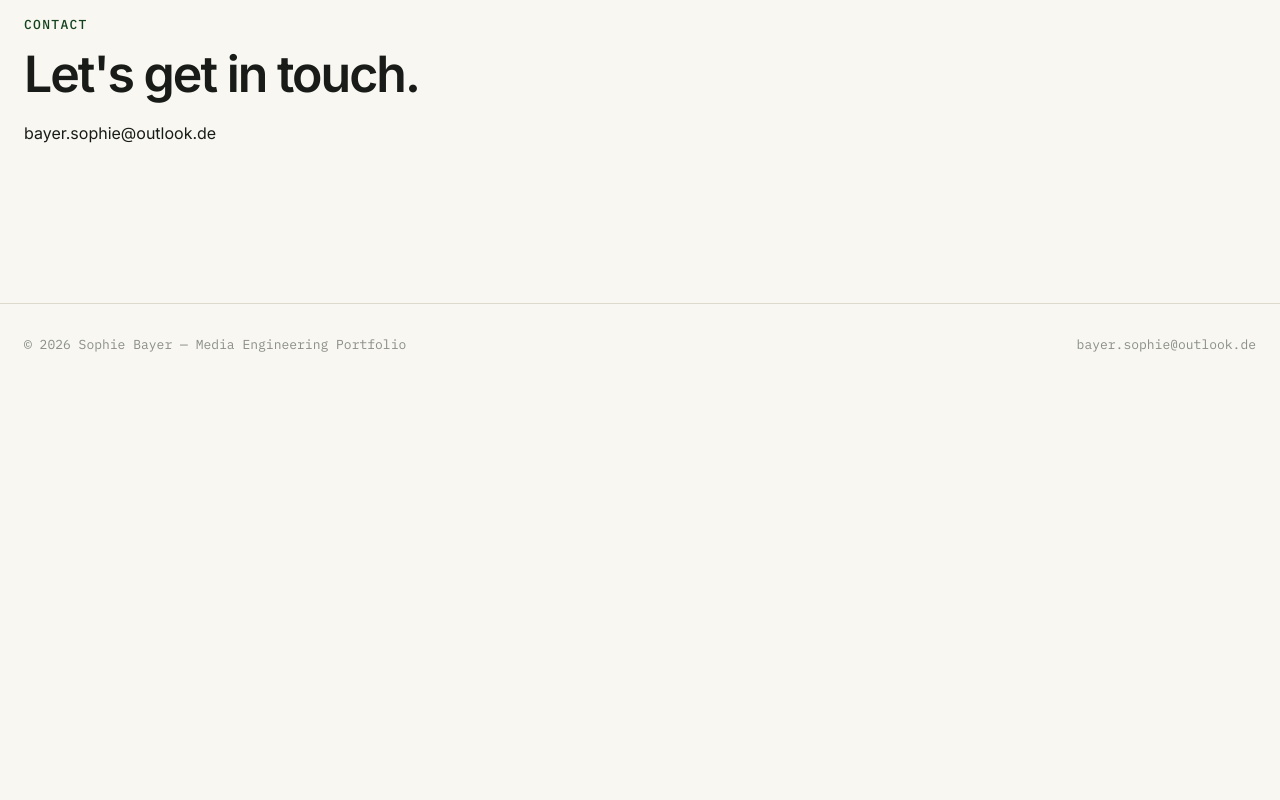
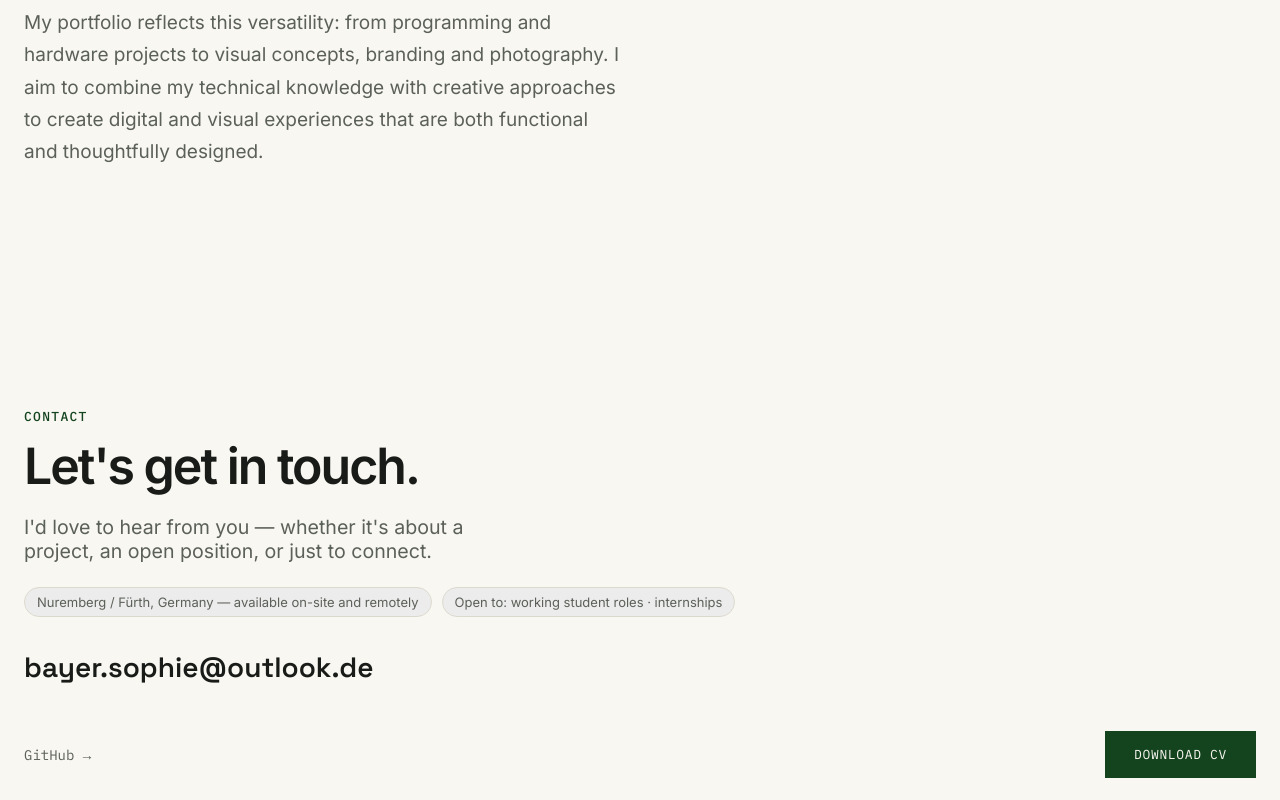
Before and after one commit to bayersophie/bayersophie.github.io, a React (Vite) app: page /en in a window 1280 px wide. Shown: the part 2560-3360 px from the top of the page. Before the commit the page ends 2961 px from the top, so only its background shows below. Built offline with nearby package versions, Linux system fonts and the light colour scheme.

Commit message:
Update About and Contact

```diff
--- a/src/index.css
+++ b/src/index.css
@@ -938,6 +938,108 @@ main {
   }
 }
 
+
+/* =========================================================
+   About
+   ========================================================= */
+
+.about-text {
+  max-width: 760px;
+}
+
+.about-text p {
+  color: var(--ink-soft);
+  font-size: 19px;
+  line-height: 1.7;
+  margin: 0 0 24px;
+}
+
+.about-text p:last-child {
+  margin-bottom: 0;
+}
+
+/* Contact section */
+.contact-intro {
+  max-width: 480px;
+  color: var(--ink-soft);
+  margin: 8px 0 24px;
+}
+
+.contact-meta {
+  display: flex;
+  flex-wrap: wrap;
+  gap: 10px;
+  margin-bottom: 32px;
+}
+
+.contact-email {
+  position: relative;
+  display: inline-block;
+
+  font-family: "Space Grotesk", sans-serif;
+  font-size: 1.75rem;
+  font-weight: 600;
+  color: var(--ink);
+  margin-bottom: 40px;
+  padding-bottom: 6px;
+}
+
+.contact-email::after {
+  content: "";
+  position: absolute;
+  left: 0;
+  bottom: 0;
+  width: 100%;
+  height: 2px;
+  background: var(--accent);
+
+  transform: scaleX(0);
+  transform-origin: left;
+  transition: transform 0.35s cubic-bezier(0.22, 1, 0.36, 1);
+}
+
+.contact-email:hover {
+  color: var(--accent);
+}
+
+.contact-email:hover::after {
+  transform: scaleX(1);
+}
+
+.contact-actions {
+  display: flex;
+  align-items: center;
+  justify-content: space-between;
+  flex-wrap: wrap;
+  gap: 20px;
+}
+
+.contact-links {
+  display: flex;
+  gap: 24px;
+  font-family: "IBM Plex Mono", monospace;
+  font-size: 14px;
+}
+.contact-links a { color: var(--ink-soft); }
+.contact-links a:hover { color: var(--accent); }
+
+.cv-download {
+  font-family: "IBM Plex Mono", monospace;
+  font-size: 13px;
+  text-transform: uppercase;
+  letter-spacing: 0.05em;
+  padding: 14px 28px;
+  border: 1px solid var(--accent);
+  background-color: var(--accent);
+  color: var(--paper);
+  transition: background-color 0.25s ease, color 0.25s ease;
+}
+.cv-download:hover {
+  background-color: transparent;
+  color: var(--accent);
+}
+
+
 /* =========================================================
    Small Mobile
    ========================================================= */
--- a/src/pages/Home.tsx
+++ b/src/pages/Home.tsx
@@ -17,10 +17,20 @@ function Home({ language }: HomeProps) {
       work: "Selected Work",
       about: "About",
       aboutTitle: "Media Engineering",
-      aboutText:
-        "I'm a Media Engineering student who enjoys moving between code, design and the camera. This portfolio brings together my work across development, visual design and photography — from small hardware experiments to brand identities and photo series.",
+      aboutText: [
+      "I'm a Media Engineering student particularly interested in the intersection of technology, design and visual communication. I enjoy working across disciplines and combining technical solutions with a strong sense of design and aesthetics.",
+
+      "My studies combine programming and technical development with digital media, graphic design and photography. This allows me to approach projects from different perspectives — from technical implementation and visual design to photographic communication. I particularly enjoy the process of turning an idea into a functional and visually convincing result.",
+
+      "My portfolio reflects this versatility: from programming and hardware projects to visual concepts, branding and photography. I aim to combine my technical knowledge with creative approaches to create digital and visual experiences that are both functional and thoughtfully designed.",
+    ],
       contact: "Contact",
       contactTitle: "Let's get in touch.",
+      contactIntro:
+        "I'd love to hear from you — whether it's about a project, an open position, or just to connect.",
+      location: "Nuremberg / Fürth, Germany — available on-site and remotely",
+      availability: "Open to: working student roles · internships",
+      downloadCv: "Download CV",
     },
 
     de: {
@@ -31,14 +41,30 @@ function Home({ language }: HomeProps) {
       work: "Ausgewählte Arbeiten",
       about: "Über mich",
       aboutTitle: "Media Engineering",
-      aboutText:
-        "Ich studiere Media Engineering und bewege mich gerne zwischen Code, Gestaltung und Kamera. Dieses Portfolio vereint meine Arbeiten aus den Bereichen Development, Design und Fotografie – von kleinen Hardware-Experimenten bis hin zu Markenauftritten und Fotoserien.",
+      aboutText: [
+      "Ich studiere Media Engineering und interessiere mich besonders für die Schnittstelle zwischen Technologie, Gestaltung und visueller Kommunikation. Dabei arbeite ich gerne interdisziplinär und verbinde technische Lösungen mit einem ausgeprägten Gespür für Design und Ästhetik.",
+
+      "Mein Studium verbindet Programmierung und technische Entwicklung mit digitalen Medien, Grafikdesign und Fotografie. Dadurch kann ich Projekte aus unterschiedlichen Perspektiven betrachten – von der technischen Umsetzung über die visuelle Gestaltung bis hin zur fotografischen Kommunikation. Besonders spannend finde ich dabei den Prozess, aus einer Idee ein funktionierendes und visuell überzeugendes Ergebnis zu entwickeln.",
+
+      "Mein Portfolio zeigt diese Vielseitigkeit: von Programmier- und Hardwareprojekten über visuelle Konzepte und Markenauftritte bis hin zu Fotografie. Ich möchte meine technischen Kenntnisse mit kreativen Ansätzen verbinden, um digitale und visuelle Erlebnisse zu gestalten, die sowohl funktional als auch durchdacht sind.",
+    ],
       contact: "Kontakt",
-      contactTitle: "Lass uns in Kontakt bleiben.",
+      contactTitle: "Lass uns ins Gespräch kommen.",
+      contactIntro:
+        "Ich freue mich über eine Nachricht – ob zu einem Projekt, einer offenen Stelle oder einfach zum fachlichen Austausch.",
+      location: "Nürnberg / Fürth — vor Ort und remote verfügbar",
+      availability: "Offen für: Werkstudentenstellen · Praktika",
+      downloadCv: "Lebenslauf herunterladen",
     },
   };
 
   const text = content[language];
+
+  const contactLinks = [
+    { label: "GitHub", href: "https://github.com/bayersophie" },
+    // TODO: LinkedIn-Link ergänzen, sobald vorhanden.
+    { label: "LinkedIn", href: "" },
+  ];
 
   const [workRef, workVisible] = useReveal<HTMLElement>();
   const [aboutRef, aboutVisible] = useReveal<HTMLElement>();
@@ -82,7 +108,11 @@ function Home({ language }: HomeProps) {
       >
         <SectionTitle eyebrow={text.about} heading={text.aboutTitle} />
 
-        <p>{text.aboutText}</p>
+        <div className="about-text">
+  {text.aboutText.map((paragraph, index) => (
+    <p key={index}>{paragraph}</p>
+  ))}
+</div>
       </section>
 
       <section
@@ -92,7 +122,37 @@ function Home({ language }: HomeProps) {
       >
         <SectionTitle eyebrow={text.contact} heading={text.contactTitle} />
 
-        <a href="mailto:bayer.sophie@outlook.de">bayer.sophie@outlook.de</a>
+        <p className="contact-intro">{text.contactIntro}</p>
+
+        <div className="contact-meta">
+          <span className="chip">{text.location}</span>
+          <span className="chip">{text.availability}</span>
+        </div>
+
+        <a href="mailto:bayer.sophie@outlook.de" className="contact-email">
+          bayer.sophie@outlook.de
+        </a>
+
+        <div className="contact-actions">
+          <div className="contact-links">
+            {contactLinks
+              .filter((link) => link.href)
+              .map((link) => (
+                <a
+                  key={link.label}
+                  href={link.href}
+                  target="_blank"
+                  rel="noopener noreferrer"
+                >
+                  {link.label} →
+                </a>
+              ))}
+          </div>
+
+          <a href="/cv.pdf" download className="cv-download">
+            {text.downloadCv}
+          </a>
+        </div>
       </section>
     </main>
   );
```
